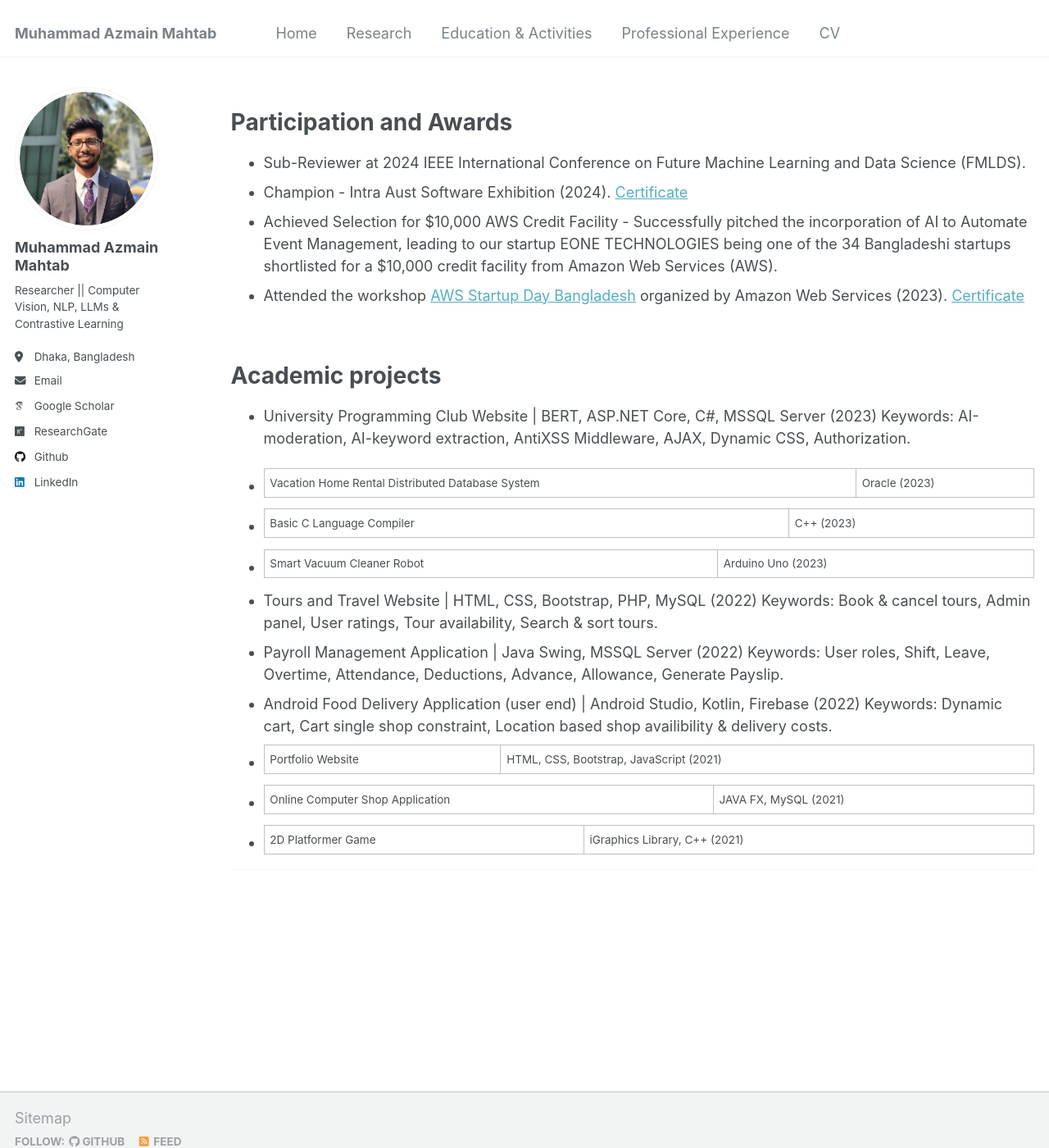
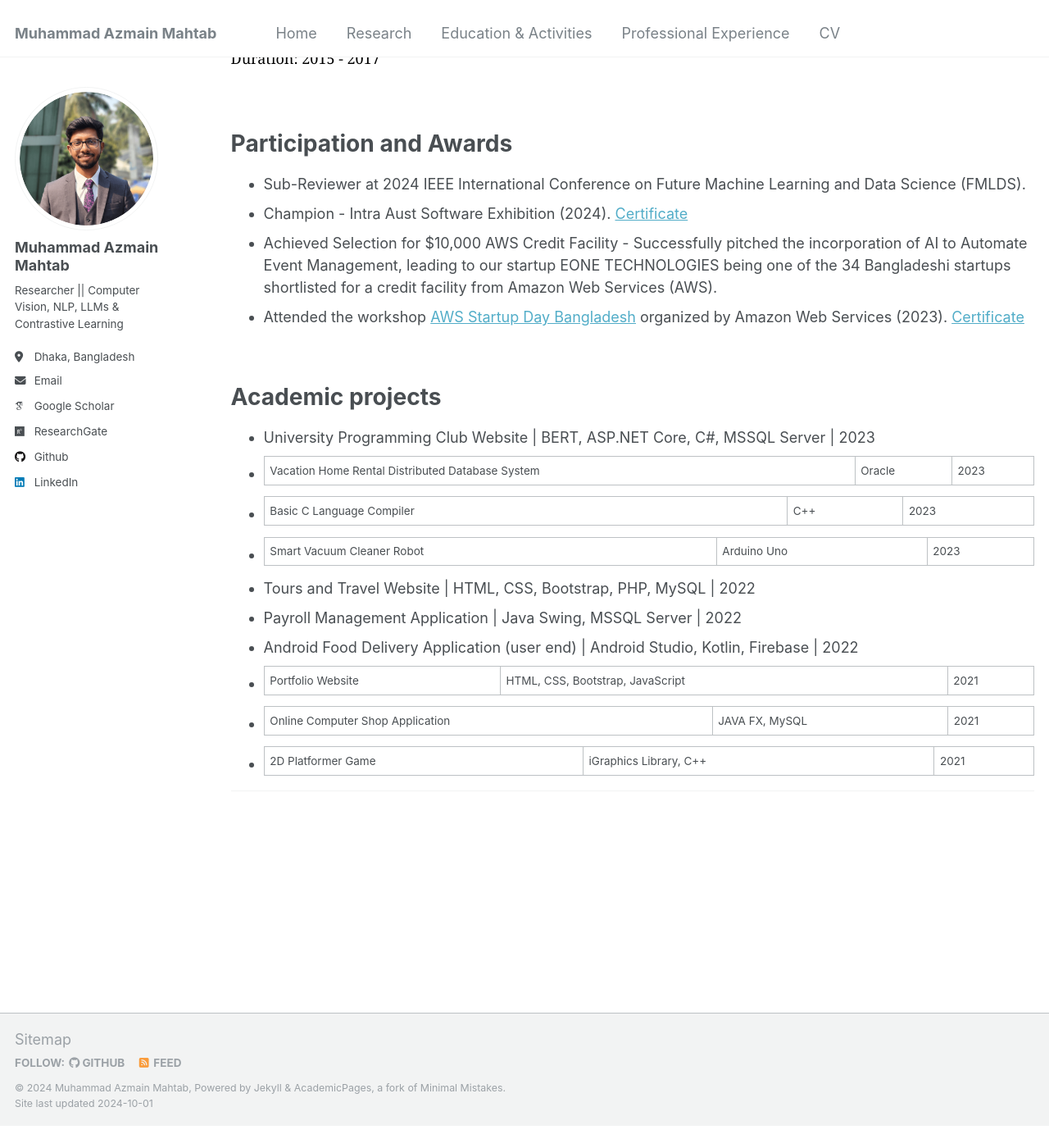
Before and after one commit to muhammad-azmain-mahtab/muhammad-azmain-mahtab.github.io, a Jekyll site: the page built from _pages/education.md, in a window 1280 px wide and 1400 px high, scrolled down 648 px. Shown: the whole window at 82% size. Built offline with Jekyll 4.4.1, drawn with Linux system fonts in a browser that asks for light colours; some web fonts are replaced; after the commit the page ends 2021 px from its top, so only the background shows below that; some of the changed text lies outside the part shown.

Commit message:
Small Updates

```diff
--- a/_pages/education.md
+++ b/_pages/education.md
@@ -16,23 +16,23 @@ Bachelor of Science (B.Sc.) in Computer Science and Engineering <br/>
 CGPA: <b>3.571/4.00</b> (3.652 in the last 61.5 semester credit hours) <br/>
 Duration: 2020 - 2024 <br/>
 Thesis Supervisor: <a style="color:black;" href="https://scholar.google.com/citations?user=g1l8PKIAAAAJ&hl=en">Mr. Md. Masudur Rahman</a>
+
 Thesis Title: Bengali Image Captioning Using Deep Learning Methods
+
 Thesis Summary: Implemented DL approaches such as, fine-tuning pre-trained GPT-2 decoder using clip encoder prefix, vision transformer encoder and BERT/Electra/GPT-2 decoder based encoder-decoder methods etc. for Bengali image captioning using our custom native Bengali dataset containing 40,000 human annotated captions.
 <br/>
 
-</span>
-
 <span style="font-family:Georgia; color:black;">
-<span style="color:black; font-size:20px; font-family:Calisto MT"><b><a href="https://ndc.edu.bd/" target="_blank">Government City College, Chattrogram</a></b></span><br/>
+<span style="color:black; font-size:20px; font-family:Calisto MT"><b><a href="https://gccc.edu.bd/" target="_blank">Government City College, Chattrogram</a></b></span><br/>
 Higher Secondary Certificate (HSC) <br/>
-GPA: <b>5.00/5.00</b> scale <br/>
+GPA: <b>5.00/5.00</b><br/>
 Duration: 2017 - 2019 <br/>
 </span>
 
 <span style="font-family:Georgia; color:black;">
-<b>Chittagong Collegiate School</b><br/>
+<span style="color:black; font-size:20px; font-family:Calisto MT"><b><a href="https://ctgcs.edu.bd/" target="_blank">Chittagong Collegiate School</a></b></span><br/>
 Secondary School Certificate (SSC) <br/>
-GPA: <b>5.00/5.00</b> scale <br/>
+GPA: <b>5.00/5.00</b><br/>
 Duration: 2015 - 2017 <br/>
 </span>
 
@@ -41,28 +41,25 @@ Duration: 2015 - 2017 <br/>
 
 * Sub-Reviewer at 2024 IEEE International Conference on Future Machine Learning and Data Science (FMLDS).
 * Champion - Intra Aust Software Exhibition (2024). [Certificate](https://drive.google.com/file/d/1rfu_A2ey9hoSMlxltG6Rpj_jsCe0kdn2/view?usp=sharing)
-* Achieved Selection for $10,000 AWS Credit Facility - Successfully pitched the incorporation of AI to Automate Event Management,
-leading to our startup EONE TECHNOLOGIES being one of the 34 Bangladeshi startups shortlisted for a $10,000 credit facility
-from Amazon Web Services (AWS).
+* Achieved Selection for $10,000 AWS Credit Facility - Successfully pitched the incorporation of AI to Automate Event Management, leading to our startup EONE TECHNOLOGIES being one of the 34 Bangladeshi startups shortlisted for a credit facility from Amazon Web Services (AWS).
 * Attended the workshop [AWS Startup Day Bangladesh](https://aws.knowledgevale.com/) organized by Amazon Web Services (2023). [Certificate](https://drive.google.com/file/d/1F3FTTEog7aVlpVwG8Muov3LqIbwS4AzI/view?usp=sharing)
 
 <br />
 # Academic projects
 
-*  University Programming Club Website | BERT, ASP.NET Core, C#, MSSQL Server (2023)
-    Keywords: AI-moderation, AI-keyword extraction, AntiXSS Middleware, AJAX, Dynamic CSS, Authorization.
-
-* Vacation Home Rental Distributed Database System | Oracle (2023)
-* Basic C Language Compiler | C++ (2023)
-* Smart Vacuum Cleaner Robot | Arduino Uno (2023)
-* Tours and Travel Website | HTML, CSS, Bootstrap, PHP, MySQL (2022)
-    Keywords: Book & cancel tours, Admin panel, User ratings, Tour availability, Search & sort tours.
-*  Payroll Management Application | Java Swing, MSSQL Server (2022)
-    Keywords: User roles, Shift, Leave, Overtime, Attendance, Deductions, Advance, Allowance, Generate Payslip.
-* Android Food Delivery Application (user end) | Android Studio, Kotlin, Firebase (2022)
-    Keywords: Dynamic cart, Cart single shop constraint, Location based shop availibility & delivery costs.
-* Portfolio Website | HTML, CSS, Bootstrap, JavaScript (2021)
-* Online Computer Shop Application | JAVA FX, MySQL (2021)
-* 2D Platformer Game | iGraphics Library, C++ (2021)
+*  University Programming Club Website | BERT, ASP.NET Core, C#, MSSQL Server | 2023
+    <!-- Keywords: AI-moderation, AI-keyword extraction, AntiXSS Middleware, AJAX, Dynamic CSS, Authorization. -->
+* Vacation Home Rental Distributed Database System | Oracle | 2023
+* Basic C Language Compiler | C++ | 2023
+* Smart Vacuum Cleaner Robot | Arduino Uno | 2023
+* Tours and Travel Website | HTML, CSS, Bootstrap, PHP, MySQL | 2022
+    <!-- Keywords: Book & cancel tours, Admin panel, User ratings, Tour availability, Search & sort tours. -->
+*  Payroll Management Application | Java Swing, MSSQL Server | 2022
+    <!-- Keywords: User roles, Shift, Leave, Overtime, Attendance, Deductions, Advance, Allowance, Generate Payslip. -->
+* Android Food Delivery Application (user end) | Android Studio, Kotlin, Firebase | 2022
+    <!-- Keywords: Dynamic cart, Cart single shop constraint, Location based shop availibility & delivery costs. -->
+* Portfolio Website | HTML, CSS, Bootstrap, JavaScript | 2021
+* Online Computer Shop Application | JAVA FX, MySQL | 2021
+* 2D Platformer Game | iGraphics Library, C++ | 2021
 
 ___________________________________________
```
